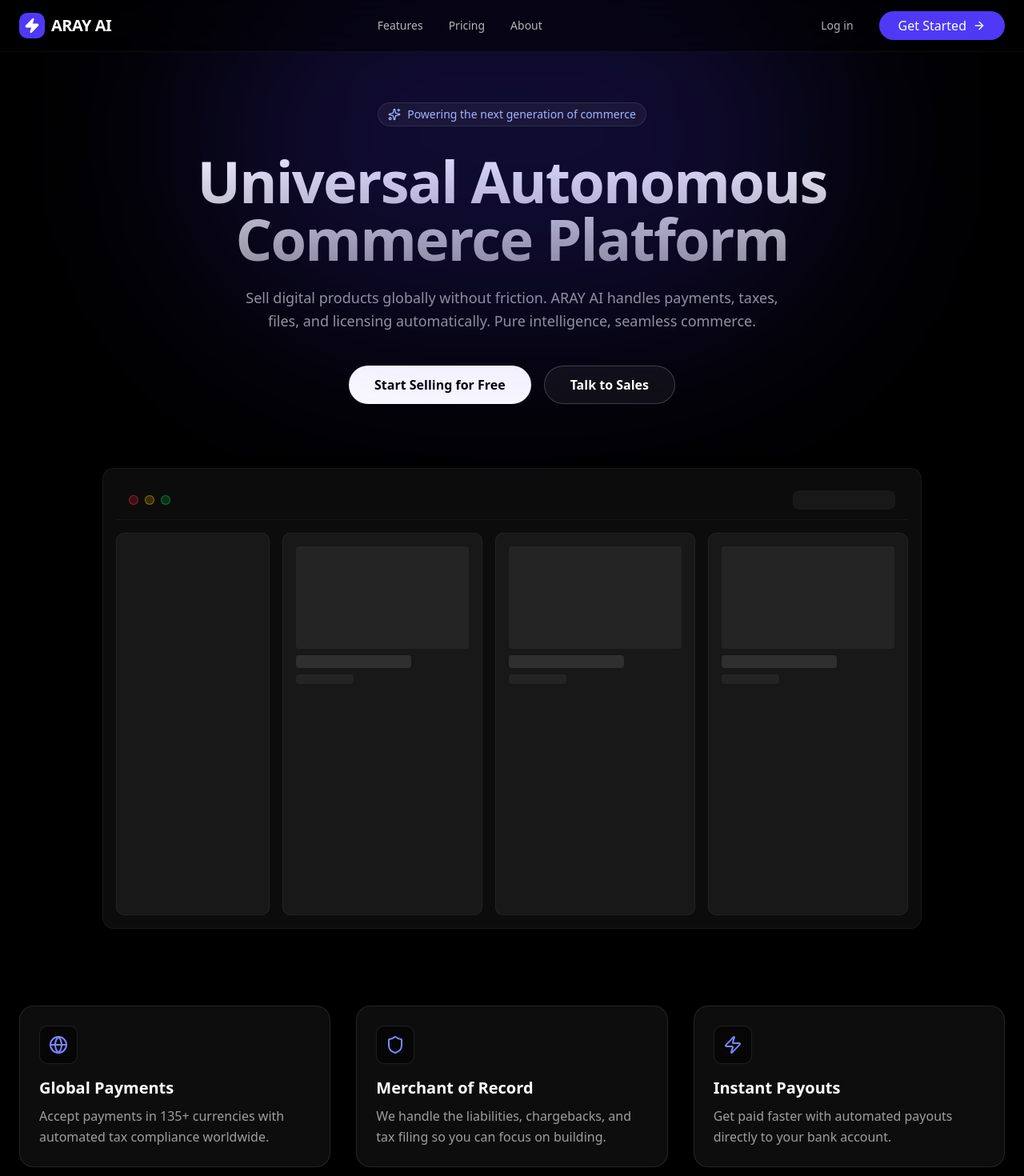
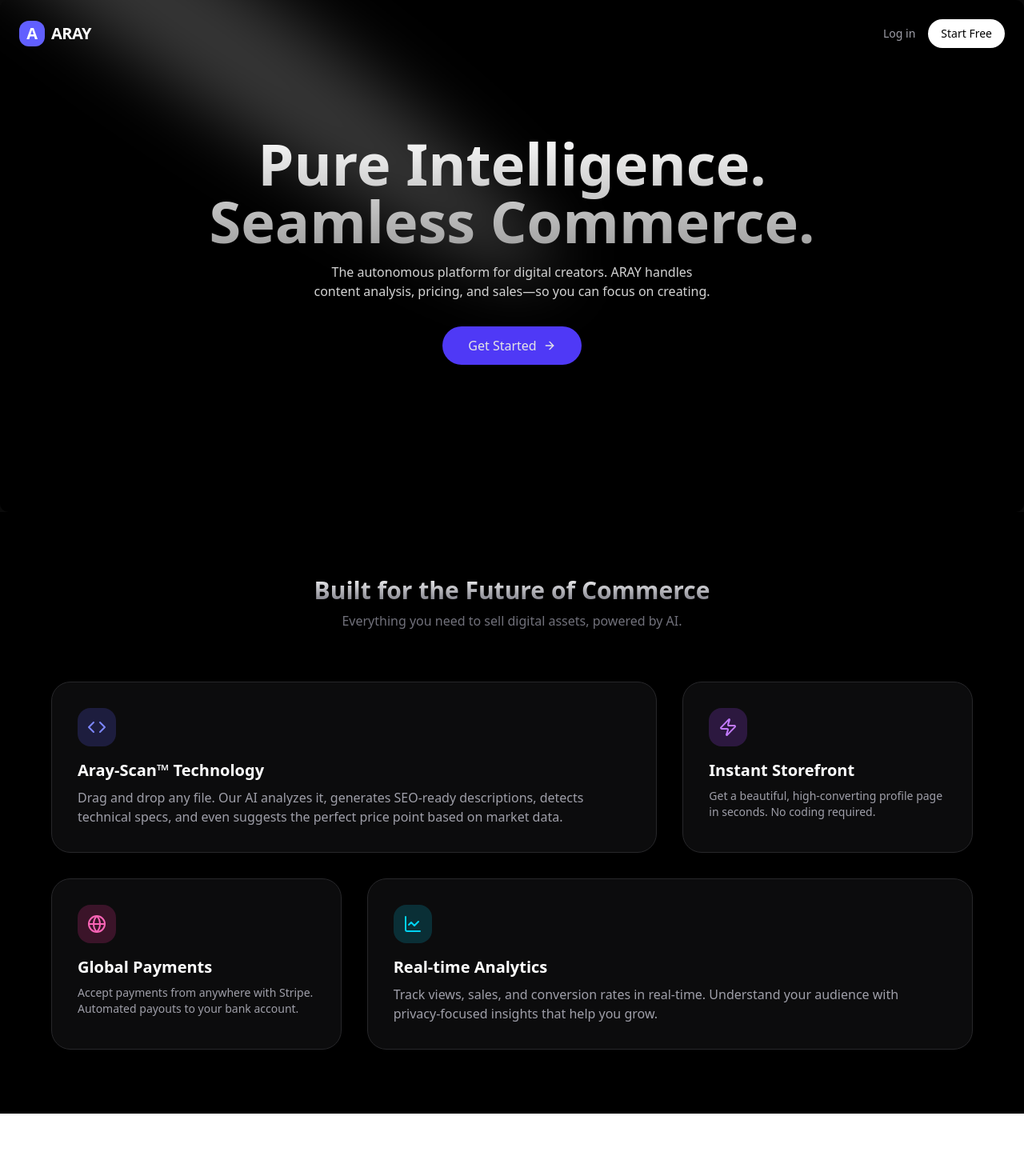
Before and after one commit to dnzkubilay/Aray-ai, a Next.js app: page / in a window 1280 px wide. Shown: the top 1470 px of the page at 80% size. After the commit the page ends 1392 px from the top, so only its background shows below. Built offline with nearby package versions, Linux system fonts and the light colour scheme.

Commit message:
Design: Update global theme and dashboard components to Premium Dark UI

```diff
--- a/src/app/globals.css
+++ b/src/app/globals.css
@@ -47,7 +47,7 @@
 }
 
 :root {
-  --radius: 0.625rem;
+  --radius: 0.75rem;
   --background: oklch(1 0 0);
   --foreground: oklch(0.145 0 0);
   --card: oklch(1 0 0);
@@ -82,44 +82,71 @@
 }
 
 .dark {
-  --background: oklch(0.145 0 0);
+  --background: oklch(0.04 0 0);
+  /* #0a0a0a equivalent in OKLCH approx */
   --foreground: oklch(0.985 0 0);
-  --card: oklch(0.205 0 0);
+  /* Zinc 50 */
+  --card: oklch(0.08 0 0);
+  /* Zinc 900/950 mix */
   --card-foreground: oklch(0.985 0 0);
-  --popover: oklch(0.205 0 0);
+  --popover: oklch(0.08 0 0);
   --popover-foreground: oklch(0.985 0 0);
   --primary: oklch(0.922 0 0);
-  --primary-foreground: oklch(0.205 0 0);
-  --secondary: oklch(0.269 0 0);
+  /* White/Zinc 200 */
+  --primary-foreground: oklch(0.1 0 0);
+  --secondary: oklch(0.15 0 0);
+  /* Zinc 900 */
   --secondary-foreground: oklch(0.985 0 0);
-  --muted: oklch(0.269 0 0);
-  --muted-foreground: oklch(0.708 0 0);
-  --accent: oklch(0.269 0 0);
+  --muted: oklch(0.15 0 0);
+  --muted-foreground: oklch(0.65 0 0);
+  /* Zinc 400/500 */
+  --accent: oklch(0.15 0 0);
   --accent-foreground: oklch(0.985 0 0);
-  --destructive: oklch(0.704 0.191 22.216);
+  --destructive: oklch(0.396 0.141 25.723);
   --border: oklch(1 0 0 / 10%);
-  --input: oklch(1 0 0 / 15%);
-  --ring: oklch(0.556 0 0);
-  --chart-1: oklch(0.488 0.243 264.376);
+  /* Subtle border */
+  --input: oklch(1 0 0 / 10%);
+  --ring: oklch(0.5 0.2 280);
+  /* Indigo-purpleish glow */
+  --chart-1: oklch(0.6 0.2 280);
   --chart-2: oklch(0.696 0.17 162.48);
   --chart-3: oklch(0.769 0.188 70.08);
   --chart-4: oklch(0.627 0.265 303.9);
   --chart-5: oklch(0.645 0.246 16.439);
-  --sidebar: oklch(0.205 0 0);
+  --sidebar: oklch(0.06 0 0);
+  /* Almost black */
   --sidebar-foreground: oklch(0.985 0 0);
-  --sidebar-primary: oklch(0.488 0.243 264.376);
-  --sidebar-primary-foreground: oklch(0.985 0 0);
-  --sidebar-accent: oklch(0.269 0 0);
+  --sidebar-primary: oklch(0.6 0.2 280);
+  /* Indigo */
+  --sidebar-primary-foreground: oklch(1 0 0);
+  --sidebar-accent: oklch(0.12 0 0);
   --sidebar-accent-foreground: oklch(0.985 0 0);
   --sidebar-border: oklch(1 0 0 / 10%);
-  --sidebar-ring: oklch(0.556 0 0);
+  --sidebar-ring: oklch(0.5 0.2 280);
+}
+
+@theme inline {
+  --animate-spotlight: spotlight 2s ease .75s 1 forwards;
+
+  @keyframes spotlight {
+    0% {
+      opacity: 0;
+      transform: translate(-72%, -62%) scale(0.5);
+    }
+
+    100% {
+      opacity: 1;
+      transform: translate(-50%, -40%) scale(1);
+    }
+  }
 }
 
 @layer base {
   * {
     @apply border-border outline-ring/50;
   }
+
   body {
-    @apply bg-background text-foreground;
+    @apply bg-background text-foreground antialiased selection:bg-indigo-500/30 selection:text-indigo-200;
   }
 }
--- a/src/app/page.tsx
+++ b/src/app/page.tsx
@@ -1,189 +1,112 @@
-"use client"
+import { Spotlight } from "@/components/ui/spotlight"
+import Link from "next/link"
+import { ArrowRight, Code, Database, Globe, LineChart, Lock, Zap } from "lucide-react"
 
-import { motion } from "framer-motion"
-import Link from "next/link"
-import { ArrowRight, Sparkles, Zap, Globe, Shield } from "lucide-react"
+export default function LandingPage() {
+  return (
+    <div className="min-h-screen bg-black/[0.96] antialiased bg-grid-white/[0.02] relative overflow-hidden">
 
-export default function Home() {
-  return (
-    <div className="flex min-h-screen flex-col bg-black text-white selection:bg-indigo-500/30">
+      {/* Navbar Placeholder */}
+      <nav className="absolute top-0 inset-x-0 z-50 p-6 flex justify-between items-center container mx-auto">
+        <div className="text-xl font-bold tracking-tight text-white flex items-center gap-2">
+          <div className="w-8 h-8 bg-indigo-500 rounded-lg flex items-center justify-center">A</div>
+          ARAY
+        </div>
+        <div className="flex items-center gap-4">
+          <Link href="/login" className="text-sm text-zinc-400 hover:text-white transition-colors">Log in</Link>
+          <Link href="/register" className="text-sm bg-white text-black px-4 py-2 rounded-full font-medium hover:bg-zinc-200 transition-colors">Start Free</Link>
+        </div>
+      </nav>
 
-      {/* Navigation */}
-      <header className="fixed top-0 z-50 w-full border-b border-white/5 bg-black/50 backdrop-blur-xl">
-        <div className="container mx-auto flex h-16 items-center justify-between px-6">
-          <div className="flex items-center gap-2">
-            <div className="h-8 w-8 rounded-lg bg-indigo-600 flex items-center justify-center">
-              <Zap className="h-5 w-5 text-white" fill="currentColor" />
-            </div>
-            <span className="text-xl font-bold tracking-tight">ARAY AI</span>
-          </div>
-          <nav className="hidden md:flex gap-8 text-sm font-medium text-white/70">
-            <Link href="#features" className="hover:text-white transition-colors">Features</Link>
-            <Link href="#pricing" className="hover:text-white transition-colors">Pricing</Link>
-            <Link href="#about" className="hover:text-white transition-colors">About</Link>
-          </nav>
-          <div className="flex gap-4">
-            <Link href="/auth/login" className="text-sm font-medium text-white/70 hover:text-white flex items-center h-9 px-4">
-              Log in
-            </Link>
-            <Link
-              href="/auth/register"
-              className="group relative inline-flex h-9 items-center justify-center overflow-hidden rounded-full bg-indigo-600 px-6 font-medium text-white transition-all hover:bg-indigo-700"
-            >
-              <span className="relative flex items-center gap-2">
-                Get Started
-                <ArrowRight className="w-4 h-4 transition-transform group-hover:translate-x-1" />
-              </span>
+      {/* Hero Section with Spotlight */}
+      <div className="h-[40rem] w-full rounded-md flex md:items-center md:justify-center bg-black/[0.96] antialiased bg-grid-white/[0.02] relative overflow-hidden">
+        <Spotlight
+          className="-top-40 left-0 md:left-60 md:-top-20"
+          fill="white"
+        />
+        <div className="p-4 max-w-7xl  mx-auto relative z-10  w-full pt-20 md:pt-0">
+          <h1 className="text-4xl md:text-7xl font-bold text-center bg-clip-text text-transparent bg-gradient-to-b from-neutral-50 to-neutral-400 bg-opacity-50">
+            Pure Intelligence. <br />
+            Seamless Commerce.
+          </h1>
+          <p className="mt-4 font-normal text-base text-neutral-300 max-w-lg text-center mx-auto">
+            The autonomous platform for digital creators. ARAY handles content analysis, pricing, and sales—so you can focus on creating.
+          </p>
+
+          <div className="mt-8 flex justify-center gap-4">
+            <Link href="/register" className="group relative inline-flex h-12 items-center justify-center overflow-hidden rounded-full bg-indigo-600 px-8 font-medium text-neutral-200 transition-all duration-300 hover:bg-indigo-700 hover:scale-105 hover:w-56 focus:outline-none focus:ring-2 focus:ring-indigo-400 focus:ring-offset-2 focus:ring-offset-slate-50">
+              <span className="mr-2">Get Started</span>
+              <ArrowRight className="h-4 w-4 transition-transform group-hover:translate-x-1" />
+              <div className="absolute inset-0 -z-10 bg-gradient-to-r from-indigo-600 to-purple-600 opacity-0 transition-opacity duration-500 group-hover:opacity-100" />
             </Link>
           </div>
         </div>
-      </header>
+      </div>
 
-      <main className="flex-1 pt-32 pb-16">
+      {/* Features Grid (Bento Style) */}
+      <div className="py-20 relative bg-black">
+        <div className="container mx-auto px-4">
+          <div className="text-center mb-16">
+            <h2 className="text-3xl font-bold bg-clip-text text-transparent bg-gradient-to-b from-white to-zinc-500">
+              Built for the Future of Commerce
+            </h2>
+            <p className="text-zinc-500 mt-2">Everything you need to sell digital assets, powered by AI.</p>
+          </div>
 
-        {/* Hero Section */}
-        <section className="relative container mx-auto px-6 flex flex-col items-center text-center">
-
-          {/* Background Glow */}
-          <div className="absolute top-[-20%] left-1/2 -translate-x-1/2 w-[800px] h-[500px] bg-indigo-600/20 blur-[120px] rounded-full pointer-events-none" />
-
-          <motion.div
-            initial={{ opacity: 0, y: 20 }}
-            animate={{ opacity: 1, y: 0 }}
-            transition={{ duration: 0.5 }}
-            className="inline-flex items-center gap-2 rounded-full border border-white/10 bg-white/5 px-3 py-1 text-sm text-indigo-300 backdrop-blur-md mb-8"
-          >
-            <Sparkles className="w-4 h-4" />
-            <span>Powering the next generation of commerce</span>
-          </motion.div>
-
-          <motion.h1
-            initial={{ opacity: 0, y: 20 }}
-            animate={{ opacity: 1, y: 0 }}
-            transition={{ duration: 0.5, delay: 0.1 }}
-            className="max-w-4xl text-5xl md:text-7xl font-bold tracking-tight bg-gradient-to-b from-white to-white/60 bg-clip-text text-transparent mb-6"
-          >
-            Universal Autonomous <br /> Commerce Platform
-          </motion.h1>
-
-          <motion.p
-            initial={{ opacity: 0, y: 20 }}
-            animate={{ opacity: 1, y: 0 }}
-            transition={{ duration: 0.5, delay: 0.2 }}
-            className="max-w-2xl text-lg text-white/60 mb-10 leading-relaxed"
-          >
-            Sell digital products globally without friction. ARAY AI handles payments, taxes, files, and licensing automatically. Pure intelligence, seamless commerce.
-          </motion.p>
-
-          <motion.div
-            initial={{ opacity: 0, y: 20 }}
-            animate={{ opacity: 1, y: 0 }}
-            transition={{ duration: 0.5, delay: 0.3 }}
-            className="flex flex-col sm:flex-row gap-4 w-full justify-center"
-          >
-            <Link
-              href="/dashboard"
-              className="h-12 px-8 rounded-full bg-white text-black font-semibold flex items-center justify-center hover:bg-zinc-200 transition-colors"
-            >
-              Start Selling for Free
-            </Link>
-            <Link
-              href="/contact"
-              className="h-12 px-8 rounded-full border border-white/20 bg-white/5 text-white font-semibold flex items-center justify-center hover:bg-white/10 transition-colors backdrop-blur-md"
-            >
-              Talk to Sales
-            </Link>
-          </motion.div>
-
-          {/* Hero Image / Dashboard Preview */}
-          <motion.div
-            initial={{ opacity: 0, y: 40 }}
-            animate={{ opacity: 1, y: 0 }}
-            transition={{ duration: 0.8, delay: 0.4 }}
-            className="mt-20 w-full max-w-5xl rounded-xl border border-white/10 bg-black/50 shadow-2xl overflow-hidden relative group"
-          >
-            <div className="absolute inset-0 bg-gradient-to-tr from-indigo-500/10 to-purple-500/10 opacity-0 group-hover:opacity-100 transition-opacity duration-1000" />
-
-            {/* Simple Dashboard Mockup */}
-            <div className="aspect-[16/9] relative bg-zinc-900/50 p-4 flex flex-col gap-4">
-              {/* Mock Header */}
-              <div className="h-12 w-full border-b border-white/5 flex items-center px-4 justify-between">
-                <div className="flex gap-2">
-                  <div className="w-3 h-3 rounded-full bg-red-500/20 border border-red-500/50" />
-                  <div className="w-3 h-3 rounded-full bg-yellow-500/20 border border-yellow-500/50" />
-                  <div className="w-3 h-3 rounded-full bg-green-500/20 border border-green-500/50" />
+          <div className="grid grid-cols-1 md:grid-cols-3 gap-8 max-w-6xl mx-auto">
+            {/* Feature 1 */}
+            <div className="md:col-span-2 relative group overflow-hidden rounded-3xl border border-zinc-800 bg-zinc-900/50 p-8 hover:border-zinc-700 transition-colors">
+              <div className="absolute inset-0 bg-gradient-to-br from-indigo-500/10 to-transparent opacity-0 group-hover:opacity-100 transition-opacity" />
+              <div className="relative z-10">
+                <div className="w-12 h-12 rounded-xl bg-indigo-500/20 flex items-center justify-center mb-4 text-indigo-400">
+                  <Code className="w-6 h-6" />
                 </div>
-                <div className="h-6 w-32 bg-white/5 rounded-md" />
-              </div>
-              {/* Mock Content */}
-              <div className="flex-1 flex gap-4">
-                <div className="w-48 bg-white/5 rounded-lg border border-white/5 h-full" />
-                <div className="flex-1 grid grid-cols-2 lg:grid-cols-3 gap-4">
-                  {[1, 2, 3].map(i => (
-                    <div key={i} className="rounded-lg bg-white/5 border border-white/5 p-4 flex flex-col gap-2">
-                      <div className="h-32 w-full bg-white/5 rounded" />
-                      <div className="h-4 w-2/3 bg-white/10 rounded" />
-                      <div className="h-3 w-1/3 bg-white/5 rounded" />
-                    </div>
-                  ))}
-                </div>
+                <h3 className="text-xl font-semibold text-white mb-2">Aray-Scan™ Technology</h3>
+                <p className="text-zinc-400">
+                  Drag and drop any file. Our AI analyzes it, generates SEO-ready descriptions, detects technical specs, and even suggests the perfect price point based on market data.
+                </p>
               </div>
             </div>
-          </motion.div>
-        </section>
 
-        {/* Features Grid */}
-        <section id="features" className="container mx-auto px-6 py-24">
-          <div className="grid md:grid-cols-3 gap-8">
-            <FeatureCard
-              icon={<Globe className="w-6 h-6 text-indigo-400" />}
-              title="Global Payments"
-              description="Accept payments in 135+ currencies with automated tax compliance worldwide."
-            />
-            <FeatureCard
-              icon={<Shield className="w-6 h-6 text-indigo-400" />}
-              title="Merchant of Record"
-              description="We handle the liabilities, chargebacks, and tax filing so you can focus on building."
-            />
-            <FeatureCard
-              icon={<Zap className="w-6 h-6 text-indigo-400" />}
-              title="Instant Payouts"
-              description="Get paid faster with automated payouts directly to your bank account."
-            />
-          </div>
-        </section>
+            {/* Feature 2 */}
+            <div className="relative group overflow-hidden rounded-3xl border border-zinc-800 bg-zinc-900/50 p-8 hover:border-zinc-700 transition-colors">
+              <div className="w-12 h-12 rounded-xl bg-purple-500/20 flex items-center justify-center mb-4 text-purple-400">
+                <Zap className="w-6 h-6" />
+              </div>
+              <h3 className="text-xl font-semibold text-white mb-2">Instant Storefront</h3>
+              <p className="text-zinc-400 text-sm">
+                Get a beautiful, high-converting profile page in seconds. No coding required.
+              </p>
+            </div>
 
-      </main>
+            {/* Feature 3 */}
+            <div className="relative group overflow-hidden rounded-3xl border border-zinc-800 bg-zinc-900/50 p-8 hover:border-zinc-700 transition-colors">
+              <div className="w-12 h-12 rounded-xl bg-pink-500/20 flex items-center justify-center mb-4 text-pink-400">
+                <Globe className="w-6 h-6" />
+              </div>
+              <h3 className="text-xl font-semibold text-white mb-2">Global Payments</h3>
+              <p className="text-zinc-400 text-sm">
+                Accept payments from anywhere with Stripe. Automated payouts to your bank account.
+              </p>
+            </div>
 
-      <footer className="border-t border-white/10 py-12 bg-black">
-        <div className="container mx-auto px-6 flex flex-col md:flex-row justify-between items-center gap-6">
-          <span className="text-white/40 text-sm">© 2026 ARAY AI Inc. All rights reserved.</span>
-          <div className="flex gap-6">
-            <Link href="#" className="text-white/40 hover:text-white transition-colors text-sm">Privacy</Link>
-            <Link href="#" className="text-white/40 hover:text-white transition-colors text-sm">Terms</Link>
-            <Link href="#" className="text-white/40 hover:text-white transition-colors text-sm">Twitter</Link>
+            {/* Feature 4 */}
+            <div className="md:col-span-2 relative group overflow-hidden rounded-3xl border border-zinc-800 bg-zinc-900/50 p-8 hover:border-zinc-700 transition-colors">
+              <div className="absolute inset-0 bg-gradient-to-tr from-cyan-500/10 to-transparent opacity-0 group-hover:opacity-100 transition-opacity" />
+              <div className="relative z-10">
+                <div className="w-12 h-12 rounded-xl bg-cyan-500/20 flex items-center justify-center mb-4 text-cyan-400">
+                  <LineChart className="w-6 h-6" />
+                </div>
+                <h3 className="text-xl font-semibold text-white mb-2">Real-time Analytics</h3>
+                <p className="text-zinc-400">
+                  Track views, sales, and conversion rates in real-time. Understand your audience with privacy-focused insights that help you grow.
+                </p>
+              </div>
+            </div>
           </div>
         </div>
-      </footer>
+      </div>
+
     </div>
   )
 }
-
-function FeatureCard({ icon, title, description }: { icon: React.ReactNode, title: string, description: string }) {
-  return (
-    <motion.div
-      initial={{ opacity: 0, y: 20 }}
-      whileInView={{ opacity: 1, y: 0 }}
-      viewport={{ once: true }}
-      className="p-6 rounded-2xl border border-white/10 bg-white/5 hover:bg-white/10 transition-colors"
-    >
-      <div className="mb-4 h-12 w-12 rounded-lg bg-black/50 border border-white/10 flex items-center justify-center">
-        {icon}
-      </div>
-      <h3 className="text-xl font-semibold text-white mb-2">{title}</h3>
-      <p className="text-white/60 leading-relaxed">
-        {description}
-      </p>
-    </motion.div>
-  )
-}
--- a/src/components/dashboard/Sidebar.tsx
+++ b/src/components/dashboard/Sidebar.tsx
@@ -44,33 +44,34 @@
     const pathname = usePathname()
 
     return (
-        <div className="flex flex-col h-full border-r bg-muted/10">
+        <div className="flex flex-col h-full border-r border-zinc-800 bg-[#0a0a0a] text-zinc-400">
             <div className="p-6">
-                <h1 className="text-2xl font-bold bg-gradient-to-r from-indigo-600 to-indigo-400 bg-clip-text text-transparent">
-                    ARAY AI
-                </h1>
+                <div className="flex items-center gap-2">
+                    <div className="w-8 h-8 rounded-lg bg-indigo-600 flex items-center justify-center text-white font-bold">A</div>
+                    <span className="text-xl font-bold text-white tracking-tight">ARAY AI</span>
+                </div>
             </div>
 
-            <div className="flex-1 px-4 space-y-2">
+            <div className="flex-1 px-3 space-y-1">
                 {sidebarItems.map((item) => (
                     <Link
                         key={item.href}
                         href={item.href}
                         className={cn(
-                            "flex items-center gap-3 px-4 py-3 text-sm font-medium rounded-lg transition-colors",
+                            "group flex items-center gap-3 px-3 py-2.5 text-sm font-medium rounded-md transition-all duration-200",
                             pathname === item.href
-                                ? "bg-indigo-50 text-indigo-600 dark:bg-indigo-900/20 dark:text-indigo-400"
-                                : "text-muted-foreground hover:bg-muted hover:text-foreground"
+                                ? "bg-zinc-900/50 text-white shadow-sm ring-1 ring-zinc-800"
+                                : "hover:bg-zinc-900/30 hover:text-white"
                         )}
                     >
-                        <item.icon className="w-5 h-5" />
+                        <item.icon className={cn("w-5 h-5 transition-colors", pathname === item.href ? "text-indigo-400" : "text-zinc-500 group-hover:text-zinc-300")} />
                         {item.title}
                     </Link>
                 ))}
             </div>
 
-            <div className="p-4 border-t">
-                <button className="flex items-center gap-3 px-4 py-3 w-full text-sm font-medium text-red-500 rounded-lg hover:bg-red-50 dark:hover:bg-red-900/10 transition-colors">
+            <div className="p-4 border-t border-zinc-800">
+                <button className="flex items-center gap-3 px-3 py-2.5 w-full text-sm font-medium text-zinc-500 hover:text-red-400 rounded-md hover:bg-red-500/10 transition-colors">
                     <LogOut className="w-5 h-5" />
                     Log Out
                 </button>
--- /dev/null
+++ b/src/components/ui/spotlight.tsx
@@ -0,0 +1,56 @@
+import React from "react";
+import { cn } from "@/lib/utils";
+
+type SpotlightProps = {
+    className?: string;
+    fill?: string;
+};
+
+export const Spotlight = ({ className, fill }: SpotlightProps) => {
+    return (
+        <svg
+            className={cn(
+                "animate-spotlight pointer-events-none absolute z-[1]  h-[169%] w-[138%] lg:w-[84%] opacity-0",
+                className
+            )}
+            xmlns="http://www.w3.org/2000/svg"
+            viewBox="0 0 3787 2842"
+            fill="none"
+        >
+            <g filter="url(#filter0_f_29_205)">
+                <ellipse
+                    cx="1924.71"
+                    cy="273.501"
+                    rx="1924.71"
+                    ry="273.501"
+                    transform="matrix(-0.822377 -0.568943 -0.568943 0.822377 3631.88 2291.09)"
+                    fill={fill || "white"}
+                    fillOpacity="0.21"
+                />
+            </g>
+            <defs>
+                <filter
+                    id="filter0_f_29_205"
+                    x="0.860352"
+                    y="0.838989"
+                    width="3785.16"
+                    height="2840.26"
+                    filterUnits="userSpaceOnUse"
+                    colorInterpolationFilters="sRGB"
+                >
+                    <feFlood floodOpacity="0" result="BackgroundImageFix" />
+                    <feBlend
+                        mode="normal"
+                        in="SourceGraphic"
+                        in2="BackgroundImageFix"
+                        result="shape"
+                    />
+                    <feGaussianBlur
+                        stdDeviation="151"
+                        result="effect1_foregroundBlur_29_205"
+                    />
+                </filter>
+            </defs>
+        </svg>
+    );
+};
```
Also changed, not shown: src/components/dashboard/Header.tsx (+9 -7 lines).
